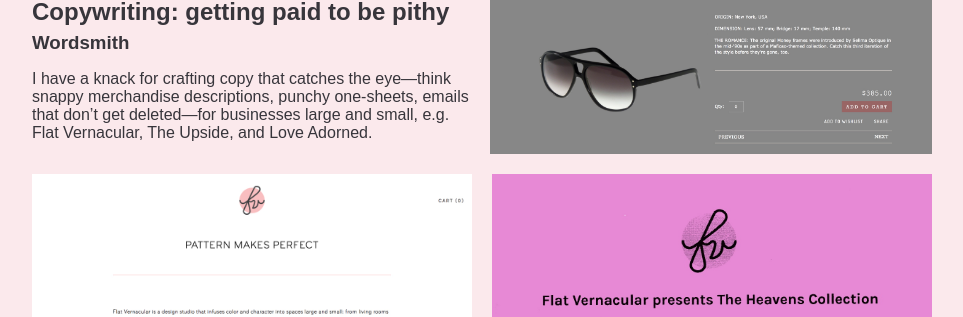
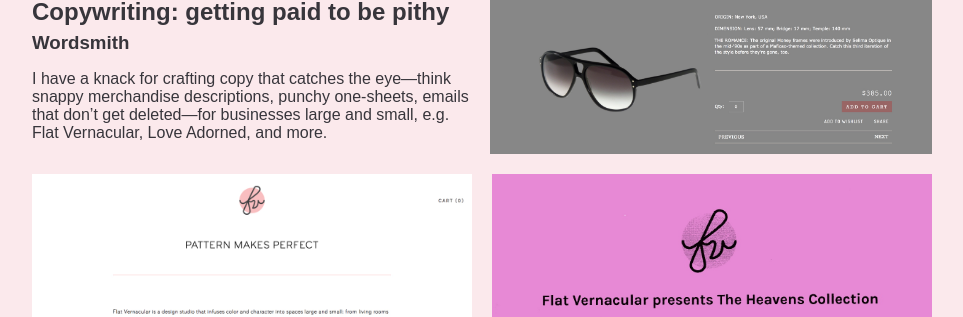
Before and after one commit to rjfequiere/rjfequiere.github.io, a Jekyll site: the page built from work.html, in a window 1280 px wide and 900 px high, scrolled down 3036 px. Shown: the part 190-507 px from the top of the window, without its empty margins (158-1121 px from the left). Built offline with Jekyll 4.4.1, drawn with Linux system fonts in a browser that asks for light colours; nearby versions of some CDN libraries; some web fonts are replaced.

Commit message:
Fix copywriting note

```diff
--- a/_data/work.yml
+++ b/_data/work.yml
@@ -61,7 +61,7 @@
   title: "Copywriting: getting paid to be pithy"
   subtitle: Wordsmith
   description: >
-    I have a knack for crafting copy that catches the eye—think snappy merchandise descriptions, punchy one-sheets, emails that don’t get deleted—for businesses large and small, e.g. Flat Vernacular, The Upside, and Love Adorned.
+    I have a knack for crafting copy that catches the eye—think snappy merchandise descriptions, punchy one-sheets, emails that don’t get deleted—for businesses large and small, e.g. Flat Vernacular, Love Adorned, and more.
   image:
     thumbnail: "/images/loveadorned.jpg"
     full: "/images/loveadorned.jpg"
```
